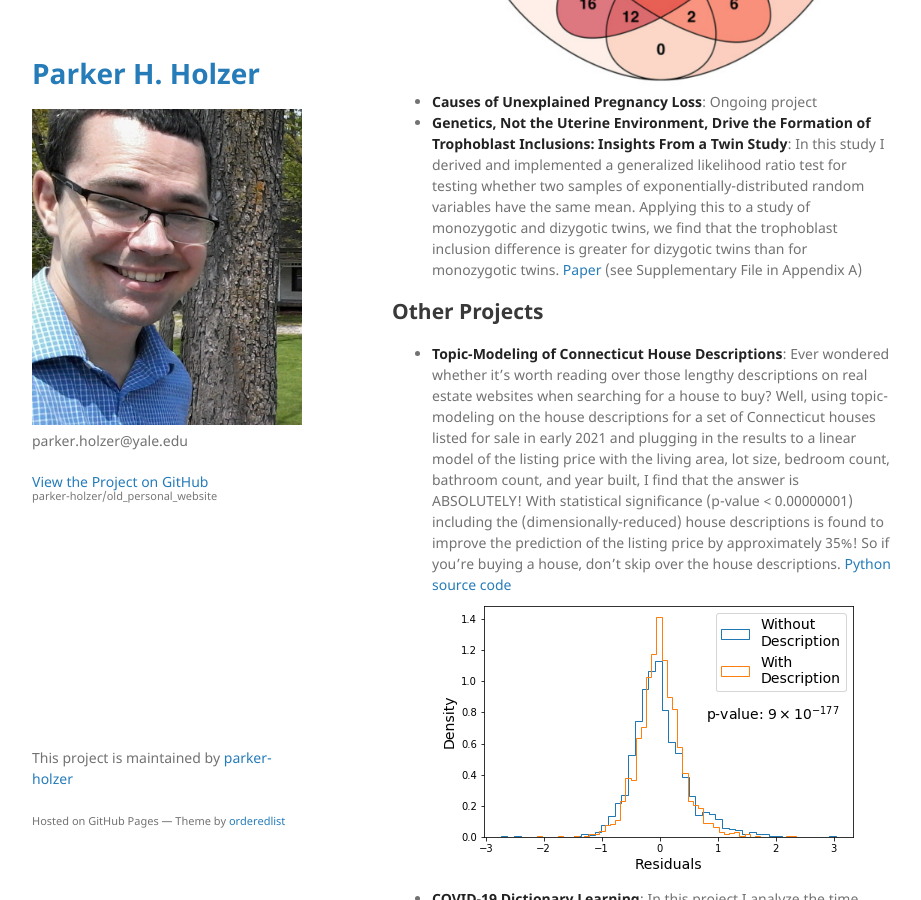
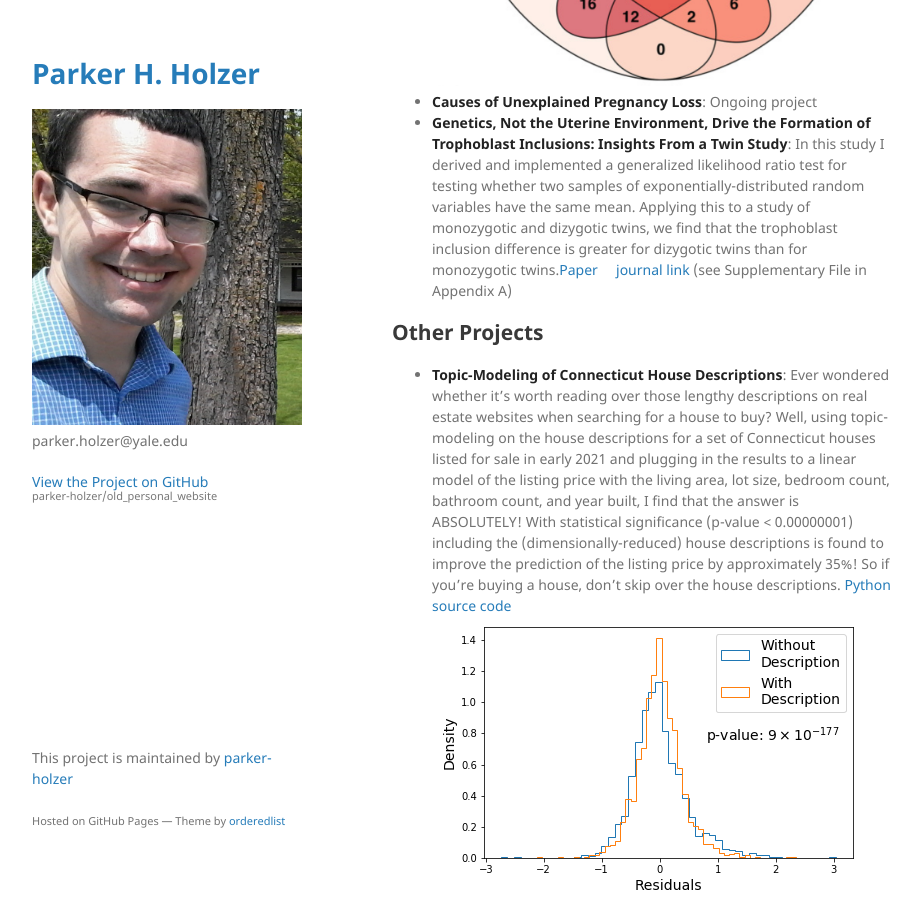
Before and after one commit to parker-holzer/old_personal_website, a Jekyll site: the page built from research.md, in a window 1280 px wide and 900 px high, scrolled down 1537 px. Shown: the whole window, without its empty margins (178-1099 px from the left). Built offline with Jekyll 4.4.1, drawn with Linux system fonts in a browser that asks for light colours; our own code applies the rules of GitHub Pages for plain Markdown files.

Commit message:
add ti paper link

```diff
--- a/research.md
+++ b/research.md
@@ -15,7 +15,7 @@
 
 * **Trophoblasst Inclusions in the Human Placenta: Identification, Characterization, Quantification, and Interrelations of Subtypes**: Trophoblast inclusions are a feature that can occur on the human placenta during pregnancy. In this project I used statistical bootstrapping to demonstrate that the four subtypes of these inclusions have statistcally significant Spearman correlations with each other. [Paper](https://www.sciencedirect.com/science/article/pii/S0143400420304082) ![](./assets/img/TI_venndiag.png)
 * **Causes of Unexplained Pregnancy Loss**: Ongoing project
-* **Genetics, Not the Uterine Environment, Drive the Formation of Trophoblast Inclusions: Insights From a Twin Study**: In this study I derived and implemented a generalized likelihood ratio test for testing whether two samples of exponentially-distributed random variables have the same mean. Applying this to a study of monozygotic and dizygotic twins, we find that the trophoblast inclusion difference is greater for dizygotic twins than for monozygotic twins. [Paper](https://www.sciencedirect.com/science/article/pii/S0143400421001284?via%3Dihub) (see Supplementary File in Appendix A)
+* **Genetics, Not the Uterine Environment, Drive the Formation of Trophoblast Inclusions: Insights From a Twin Study**: In this study I derived and implemented a generalized likelihood ratio test for testing whether two samples of exponentially-distributed random variables have the same mean. Applying this to a study of monozygotic and dizygotic twins, we find that the trophoblast inclusion difference is greater for dizygotic twins than for monozygotic twins.[Paper](./1-s2.0-S0143400421001284-main.pdf) &nbsp; &nbsp; [journal link](https://www.sciencedirect.com/science/article/pii/S0143400421001284?via%3Dihub) (see Supplementary File in Appendix A)
 
 ## Other Projects
 
```
